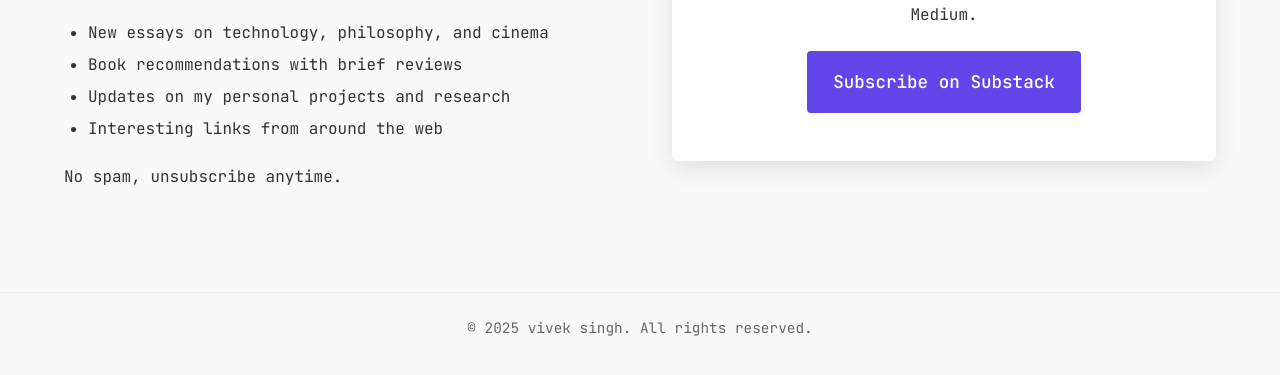
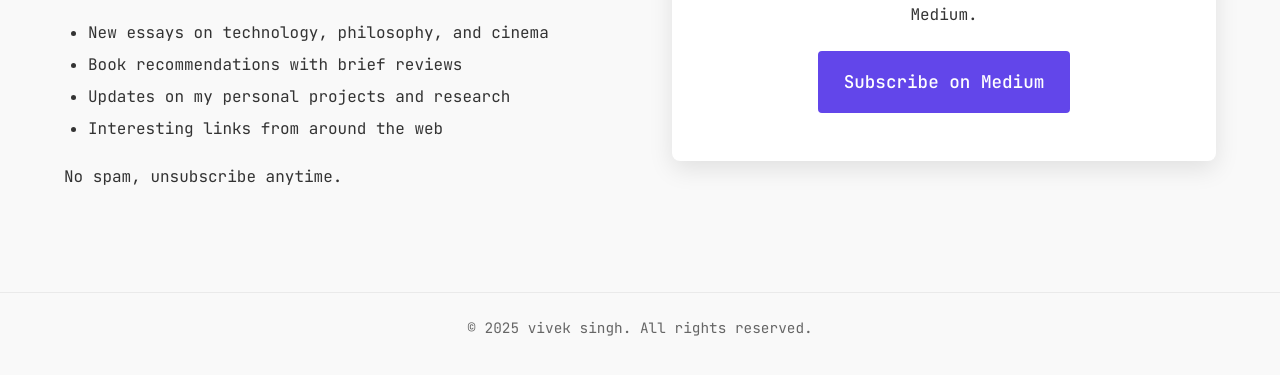
Before and after one commit to Vivo-dev/some, an Astro site: page /newsletter.html in a window 1280 px wide. Shown: the part 413-788 px from the top of the page. Built offline with nearby package versions, Linux system fonts and the light colour scheme; Astro itself is replaced by a stand-in of ours.

Commit message:
Update newsletter.html.astro

```diff
--- a/src/pages/newsletter.html.astro
+++ b/src/pages/newsletter.html.astro
@@ -29,7 +29,7 @@ import Layout from '../layouts/Layout.astro';
           <div class="newsletter-card">
             <h2>Join the Conversation</h2>
             <p>Click below to subscribe to my newsletter on Medium.</p>
-            <a href="https://medium.com/@vsinghr21191/subscribe" target="_blank" rel="noopener noreferrer" class="btn btn-primary">Subscribe on Substack</a>
+            <a href="https://medium.com/@vsinghr21191/subscribe" target="_blank" rel="noopener noreferrer" class="btn btn-primary">Subscribe on Medium</a>
           </div>
         </div>
       </div>
```
